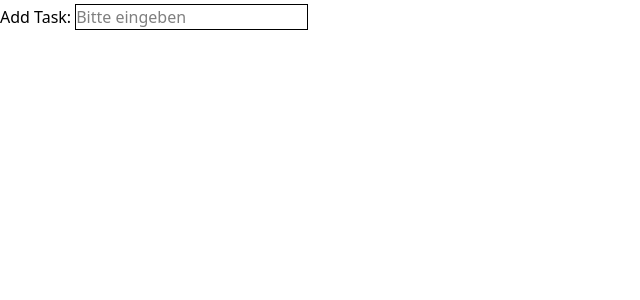
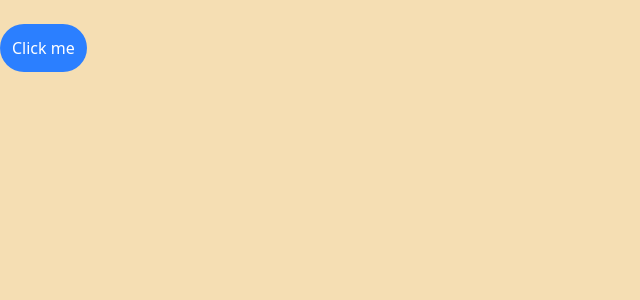
Before and after one commit to LeBonsBay/todolist, a Vue app: page / in a window 1280 px wide. Shown: the top 300 px of the page, without its empty margins (0-640 px from the left). Built offline with nearby package versions, Linux system fonts and the light colour scheme.

Commit message:
added button for adding elements with extern window

```diff
--- a/src/components/todolist.vue
+++ b/src/components/todolist.vue
@@ -5,11 +5,14 @@ import {ref, vModelCheckbox} from 'vue'
 let y = ref(false)
 let input = ref('')
 let count = ref(0)
-const tasks = ref([])
+const tasks = ref([
 
+])
+let menuVisible = ref(false)
+let menuVisible1 =ref(false)
 
 function addElement() {
-  tasks.value.push({title: input.value})
+  tasks.value.push({title: input.value, done: false})
   input.value = ''
 }
 
@@ -18,27 +21,51 @@ function deleteAfterFinish(index, event) {
 
   if (isChecked) {
     tasks.value[index].title = ''
+    tasks.value[index].done = 'true'
     tasks.value.splice(index, 1)
   }
 }
+function windowPrompt(){
 
+  window.prompt('test')
+
+
+}
 //@ToDo
-//look how a v-if actually behaves and works & look into v-model computing etc..
-//afterwards, implement drag and drop function.
-//after the drag and drop make plus for adding entries, deleting etc...
+//Implement the delete Function
+//Finish Styling
+//Implement drag
+
+
+//implement grey text when checked and maybe start with the draggable thing (without vue library just html, js)
+//design the UI
+//
 </script>
+<template>
+  <div class="min-h-screen bg-[#F5DEB3]">
+    <br>
+    <label for="myCheckbox" v-for="(task,index) in tasks" :key="index">
+      <input type="checkbox" class="" draggable="true" @change="" v-model="tasks[index].done">
+      <span :class="task.done ? 'text-gray-400' : 'text-black'">
+      {{task.title}}
+    </span>
+      <br>
+    </label>
+    <button type="button" class="bg-blue-500 text-white p-3 rounded-full" @click="menuVisible = !menuVisible">
+      Click me
+    </button>
+    <div v-if="menuVisible" class="absolute bottom-16 right-4 bg-white border shadow-lg p-4 rounded-xl flex flex-col gap-2 " >
 
-<template>
-  <form @submit.prevent="addElement"> <!--prevents to submit the form probably without text -->
-    <label>Add Task:</label>
-    <input v-model="input" placeholder="Bitte eingeben" class="border border-full ml-1 mt-1">
-  </form>
-  <br>
-  <label for="myCheckbox" v-for="(task,index) in tasks" :key="index">
-    <input type="checkbox" class="" draggable="true" @change="" v-model="tasks[index].done">
-    {{ task.title }}
-    <br>
-  </label>
+      <button class="bg-blue-500 text-white p-3 rounded-full" @click="menuVisible1 = !menuVisible1"> Add Element</button>
+      <form @submit.prevent="addElement"> <!--prevents to submit the form probably without text -->
+        <label v-if="menuVisible1">Add Task:</label>
+        <input  v-if="menuVisible1"  v-model="input" placeholder="Bitte eingeben" class="border border-full ml-1 mt-1">
+      </form>
+
+    </div>
+
+
+  </div>
 </template>
 <style scoped>
 </style>
```
